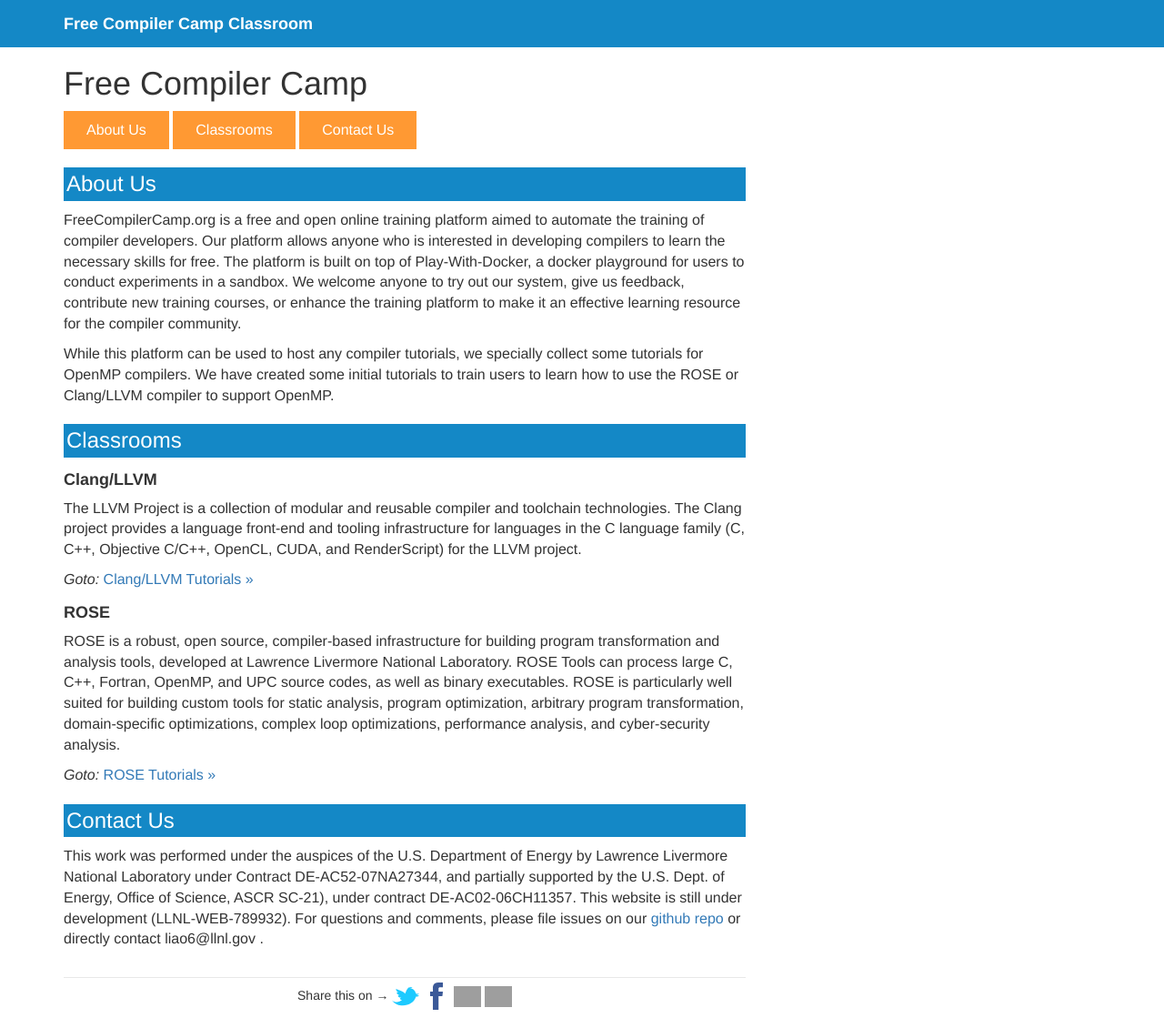
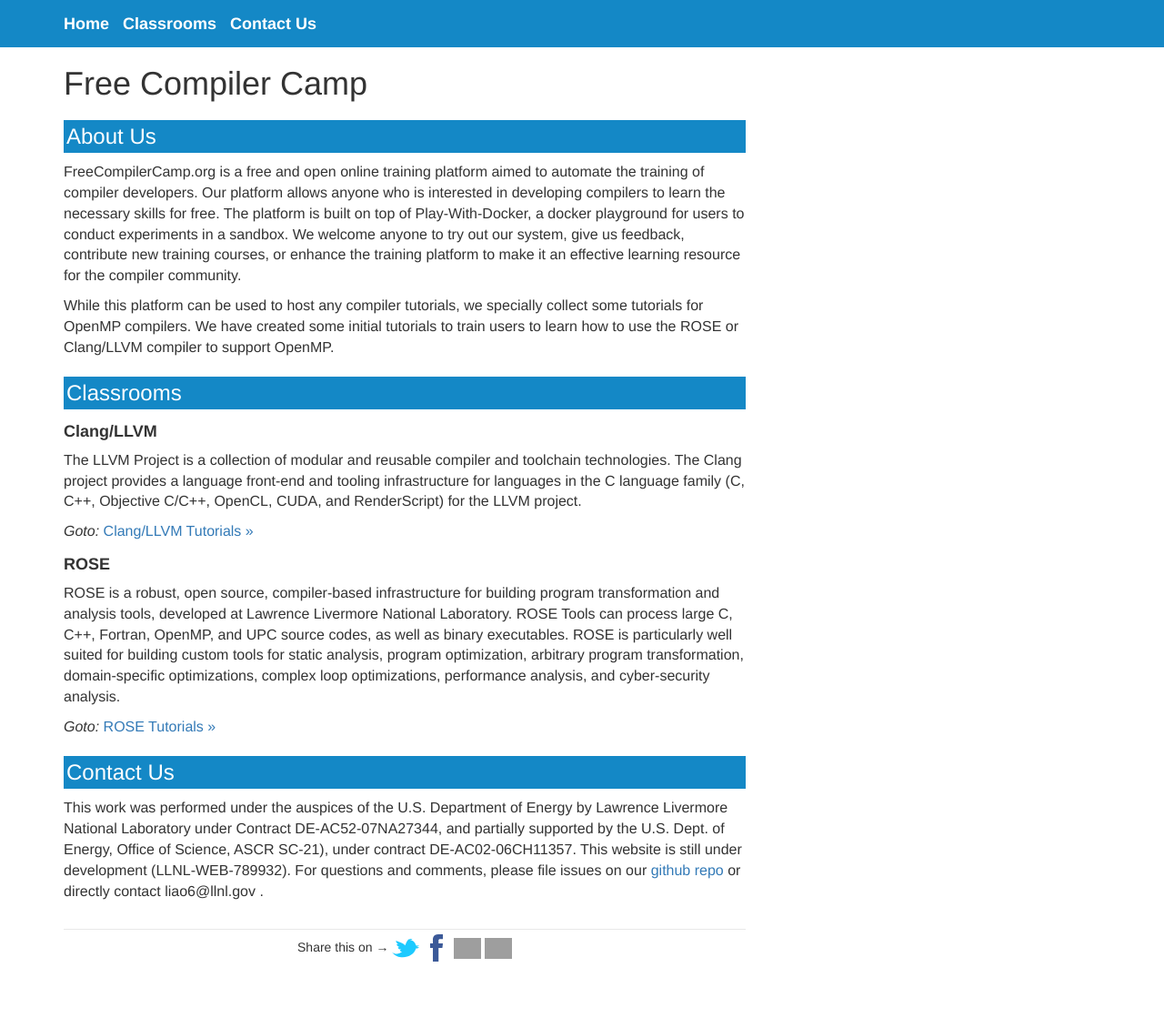
Before and after one commit to chunhualiao/freeCompilerCamp, a Jekyll site: the page built from compiler-classroom/index.html, in a window 1280 px wide. Shown: the whole page at 91% size. Built offline with Jekyll 4.4.1, drawn with Linux system fonts in a browser that asks for light colours; nearby versions of some CDN libraries; the list of posts is cut into pages by our own code; after the commit the page ends 1077 px from its top, so only the background shows below that; grey boxes are pictures that could not be loaded.

Commit message:
Modify top bar

```diff
--- a/compiler-classroom/_includes/header.html
+++ b/compiler-classroom/_includes/header.html
@@ -9,7 +9,8 @@
         <span class="icon-bar"></span>
         <span class="icon-bar"></span>
       </button>
-      <a class="navbar-brand" href="{{site.baseurl}}/">{{site.title}}</a>
+      <!--<a class="navbar-brand" href="{{site.baseurl}}/">{{site.title}}</a>-->
+      <a href="{{site.baseurl}}/" class="navbar-brand">Home</a>  <a href="{{site.baseurl}}/#Class" class="navbar-brand">Classrooms</a>  <a href="{{site.baseurl}}/#Contact" class="navbar-brand">Contact Us</a>
     </div>
 
     <!-- Collect the nav links, forms, and other content for toggling -->
--- a/compiler-classroom/index.html
+++ b/compiler-classroom/index.html
@@ -5,7 +5,7 @@
 
 <div style="list-style-type:none;font-size:16px">
 
-<a href="#About" class="top">About Us</a>  <a href="#Class" class="top">Classrooms</a>  <a href="#Contact" class="top">Contact Us</a>
+<!--<a href="#About" class="top">About Us</a>  <a href="#Class" class="top">Classrooms</a>  <a href="#Contact" class="top">Contact Us</a>-->
 
 <h3 id="About"><a name="About"></a>About Us</h3>
 <span><p>
```
